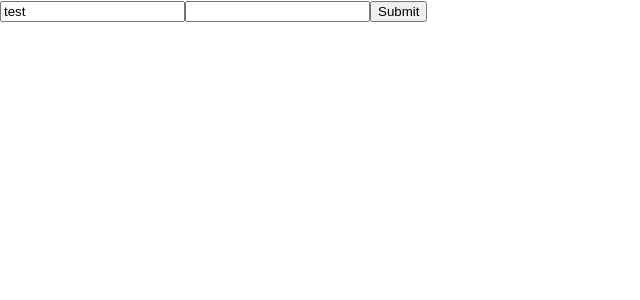
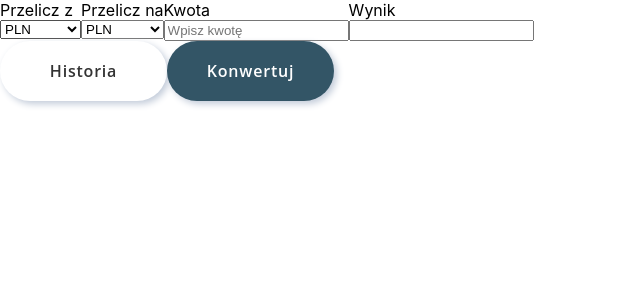
Before and after one commit to ProgramistaiJa/currencies-converter, a React (Create React App) app: page / in a window 1280 px wide. Shown: the top 300 px of the page, without its empty margins (0-640 px from the left). Built offline with nearby package versions, Linux system fonts and the light colour scheme.

Commit message:
Added styled-components

```diff
--- a/package.json
+++ b/package.json
@@ -14,6 +14,7 @@
     "react-dom": "^18.2.0",
     "react-hook-form": "^7.36.1",
     "react-scripts": "5.0.1",
+    "styled-components": "^5.3.6",
     "typescript": "^4.4.2",
     "web-vitals": "^2.1.0"
   },
@@ -64,8 +65,12 @@
     "@storybook/preset-create-react-app": "^4.1.2",
     "@storybook/react": "^6.5.12",
     "@storybook/testing-library": "^0.0.13",
+    "@types/styled-components": "^5.1.26",
     "babel-plugin-named-exports-order": "^0.0.2",
     "prop-types": "^15.8.1",
     "webpack": "^5.74.0"
+  },
+  "resolutions": {
+    "styled-components": "^5"
   }
 }
--- a/src/App.tsx
+++ b/src/App.tsx
@@ -1,28 +1,8 @@
-import { useForm, SubmitHandler } from "react-hook-form";
+import Form from "./components/views/Form/Form";
 
-type Inputs = {
-  example: string,
-  exampleRequired: string,
-};
 
 export default function App() {
-  const { register, handleSubmit, watch, formState: { errors } } = useForm<Inputs>();
-  const onSubmit: SubmitHandler<Inputs> = data => console.log(data);
-
-  console.log(watch("example")) // watch input value by passing the name of it
-
-  return (
-    /* "handleSubmit" will validate your inputs before invoking "onSubmit" */
-    <form onSubmit={handleSubmit(onSubmit)}>
-      {/* register your input into the hook by invoking the "register" function */}
-      <input defaultValue="test" {...register("example")} />
-
-      {/* include validation with required or other standard HTML validation rules */}
-      <input {...register("exampleRequired", { required: true })} />
-      {/* errors will return when field validation fails  */}
-      {errors.exampleRequired && <span>This field is required</span>}
-
-      <input type="submit" />
-    </form>
-  );
+    return (
+        <Form />
+    );
 }
--- a/src/components/Button/Button.tsx
+++ b/src/components/Button/Button.tsx
@@ -18,6 +18,10 @@ interface ButtonProps {
    * Optional click handler
    */
   onClick?: () => void;
+  /**
+   * Type of button
+   */
+  type?: "button" | "submit" | "reset";
 }
 
 /**
--- /dev/null
+++ b/src/components/Input/Input.tsx
@@ -0,0 +1,57 @@
+import React from 'react';
+import { useForm, SubmitHandler, FieldError, UseFormRegister } from "react-hook-form";
+import styled from 'styled-components'
+import { Inputs } from '../views/Form/Form';
+
+interface InputProps{
+    /**
+     * Button contents
+     */
+    label: string;
+    /**
+     * Name and id for input
+     */
+    inputName: "result" | "amount",
+    // TODO: Fixed typ for inputName
+
+    /**
+     * Options array
+     */
+    error?: FieldError | undefined,
+
+    register: UseFormRegister<Inputs>,
+    required: boolean,
+    placeholder?: string
+}
+
+export const Input = ({
+    label,
+    inputName,
+    error,
+    register,
+    required,
+    placeholder,
+    ...props
+  }: InputProps) => {
+    // const { register, handleSubmit, watch, formState: { errors } } = useForm<Inputs>();
+    return (
+        <InputContainer>
+            <StyledInput>
+                <label htmlFor={inputName}>{label}</label>
+               {/* register your input into the hook by invoking the "register" function */}
+                <input placeholder={placeholder} {...register(inputName, { required: required })} />
+                {/* errors will return when field validation fails  */}
+                {error && <span>This field is required</span>}
+            </StyledInput>
+        </InputContainer>
+
+    );
+  };
+
+const InputContainer = styled.div`
+
+`
+const StyledInput = styled.div`
+    display: flex;
+    flex-direction: column;
+`
--- /dev/null
+++ b/src/components/Select/select.tsx
@@ -0,0 +1,56 @@
+import React from 'react';
+import styled from 'styled-components'
+
+interface SelectProps{
+    /**
+     * Button contents
+     */
+    label: string;
+    /**
+     * Name and id for select
+     */
+    selectName: string,
+
+    /**
+     * Options array
+     */
+    options: String[]
+}
+
+
+/**
+ * Primary UI component of the user interface to select values
+ */
+ export const Select = ({
+    label,
+    selectName,
+    options,
+    ...props
+  }: SelectProps) => {
+    return (
+        <SelectContainer>
+            <StyledSelect>
+                <label htmlFor={selectName}>{label}</label>
+                <select name={selectName} id={selectName}>
+                    {options && options.map((option, index) => (
+                        <option key={index} value={option.toLowerCase()}>
+                            {option}
+                        </option>
+                    ))}
+                </select>
+            </StyledSelect>
+        </SelectContainer>
+
+    );
+  };
+
+  const SelectContainer = styled.div`
+    display: flex;
+    flex-direction: row;
+    width: fit-content;
+  `
+  const StyledSelect = styled.div`
+  display: flex;
+  flex-direction: column;
+
+  `
--- /dev/null
+++ b/src/components/views/Form/Form.tsx
@@ -0,0 +1,59 @@
+import { useForm, SubmitHandler } from "react-hook-form";
+import styled from "styled-components";
+import { Button } from "../../Button/Button";
+import { Input } from "../../Input/Input";
+import { Select } from "../../Select/select";
+
+export type Inputs = {
+    result: number,
+    amount: number,
+};
+
+
+const selectOptions = [
+    "PLN",
+    "USD",
+    "Mercedes",
+    "Audi"
+]
+
+export default function Form() {
+    const { register, handleSubmit, watch, formState: { errors } } = useForm<Inputs>();
+    const onSubmit: SubmitHandler<Inputs> = data => console.log(data);
+
+    console.log(watch("result")) // watch input value by passing the name of it
+
+  return (
+    /* "handleSubmit" will validate your inputs before invoking "onSubmit" */
+    <form onSubmit={handleSubmit(onSubmit)}>
+        <FormRow>
+            <Select label="Przelicz z" selectName="currencyFrom" options={selectOptions}/>
+            <Select label="Przelicz na" selectName="currencyTo" options={selectOptions}/>
+
+            <Input
+                label="Kwota"
+                inputName="amount"
+                placeholder="Wpisz kwotę"
+                error={errors.amount}
+                register={register}
+                required={true}
+            />
+            <Input
+                label="Wynik"
+                inputName="result"
+                error={errors.result}
+                register={register}
+                required={false}/>
+        </FormRow>
+        <FormRow>
+            <Button type="submit" primary={false} isDisabled={false} label="Historia"/>
+            <Button type="submit" primary={true} isDisabled={false} label="Konwertuj"/>
+        </FormRow>
+
+    </form>
+  );
+}
+
+const FormRow = styled.div`
+    display: flex;
+`
```
Also changed, not shown: 1 other file (tests, documents, lock files or other folders).
